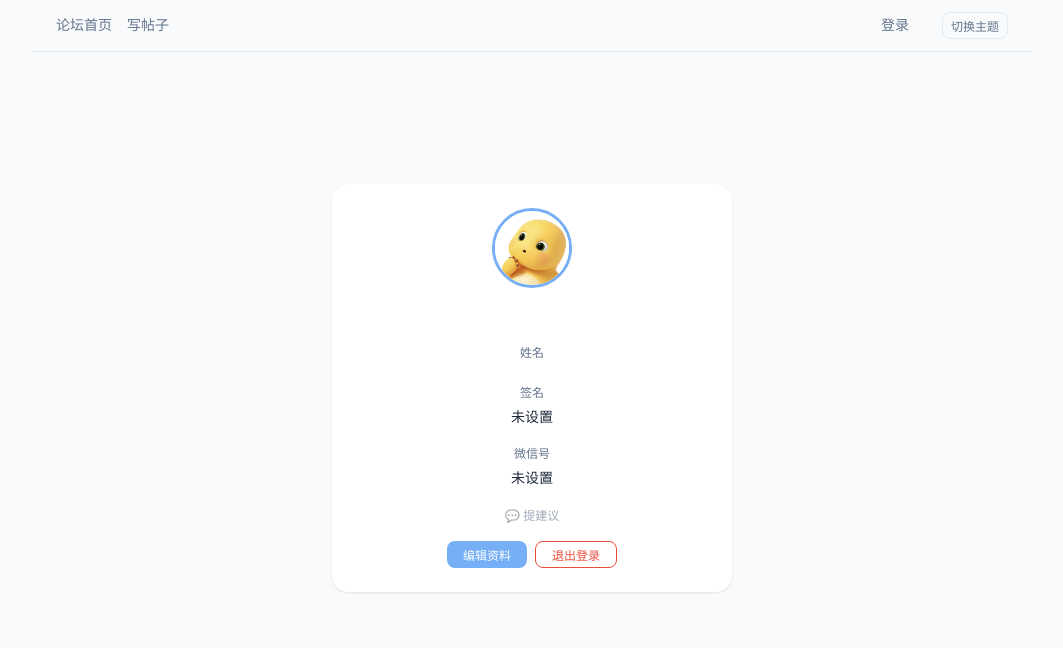
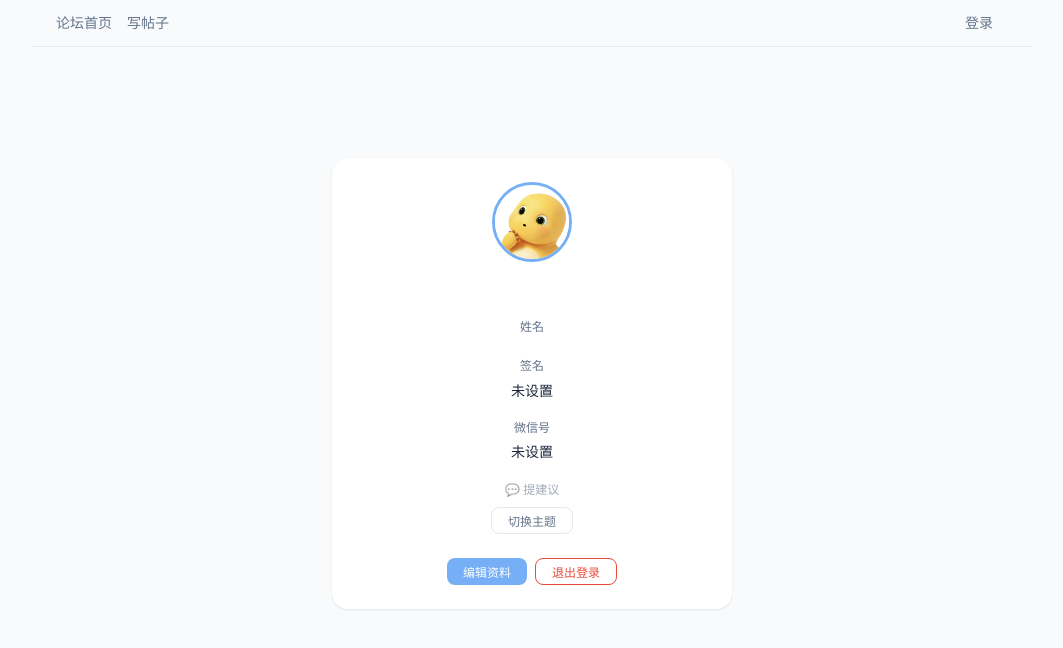
Before and after one commit to Aolith/forum-project, a Vue app: page /Profile in a window 1280 px wide. Shown: the top 648 px of the page, without its empty margins (108-1171 px from the left). Built offline with nearby package versions, Linux system fonts and the light colour scheme; sample sign-in values are in the browser's storage.

Commit message:
refactor: 移动切换主题按钮至个人主页，为消息通知预留导航栏空间

```diff
--- a/src/App.vue
+++ b/src/App.vue
@@ -17,7 +17,6 @@
         <template v-else>
           <router-link to="/Login">登录</router-link>
         </template>
-        <button @click="themeStore.toggleTheme">切换主题</button>
       </div>
     </nav>
     <router-view v-slot="{ Component }">
--- a/src/views/Profile.vue
+++ b/src/views/Profile.vue
@@ -2,7 +2,9 @@
 import { ref } from "vue"
 import { useRouter,useRoute } from "vue-router"
 import { useUserStore } from "@/stores/user"
+import { useThemeStore } from '@/stores/theme'
 
+const themeStore = useThemeStore()
 const userStore = useUserStore()
 const router = useRouter()
 const route = useRoute()
@@ -167,7 +169,7 @@ async function submitFeedback() {
       </div>
       <!-- 管理后台 -->
       <router-link v-if="userStore.currentUser?.role === 'admin'" to="/admin" class="btn-admin">管理后台</router-link>
-
+      <button class="btn-theme" @click="themeStore.toggleTheme">切换主题</button>
       <!-- 操作按钮 -->
       <footer class="actions">
         <button v-if="editing" class="btn-save" @click="saveProfile">保存</button>
@@ -482,4 +484,20 @@ async function submitFeedback() {
   margin-top: 2px;
   margin-bottom: var(--space-xs);
 }
+/*切换主题按钮*/
+.btn-theme {
+  background: var(--color-surface);
+  color: var(--color-text-secondary);
+  border: 1px solid var(--color-border);
+  padding: var(--space-xs) var(--space-md);
+  border-radius: var(--radius-sm);
+  font-size: var(--font-size-small);
+  cursor: pointer;
+  transition: all var(--transition-fast);
+  margin-bottom: var(--space-sm);
+}
+.btn-theme:hover {
+  border-color: var(--color-primary);
+  color: var(--color-primary);
+}
 </style>
```
